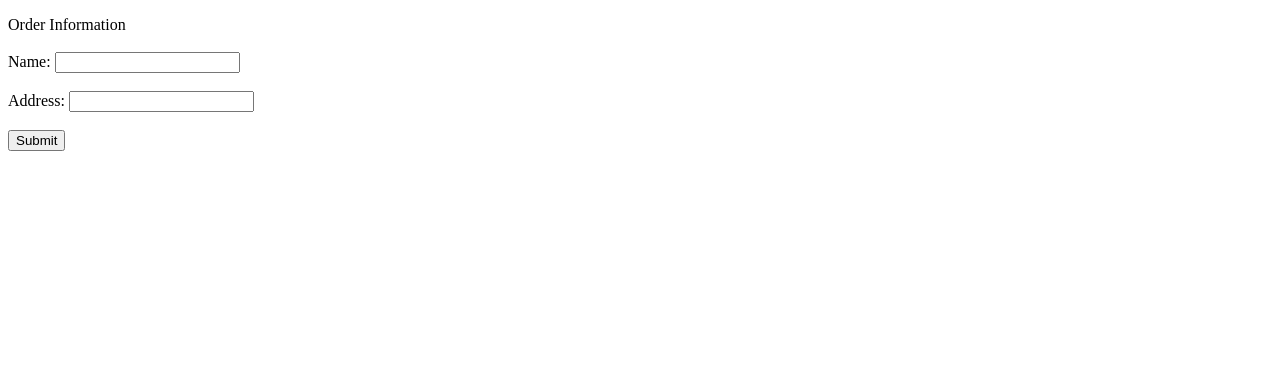
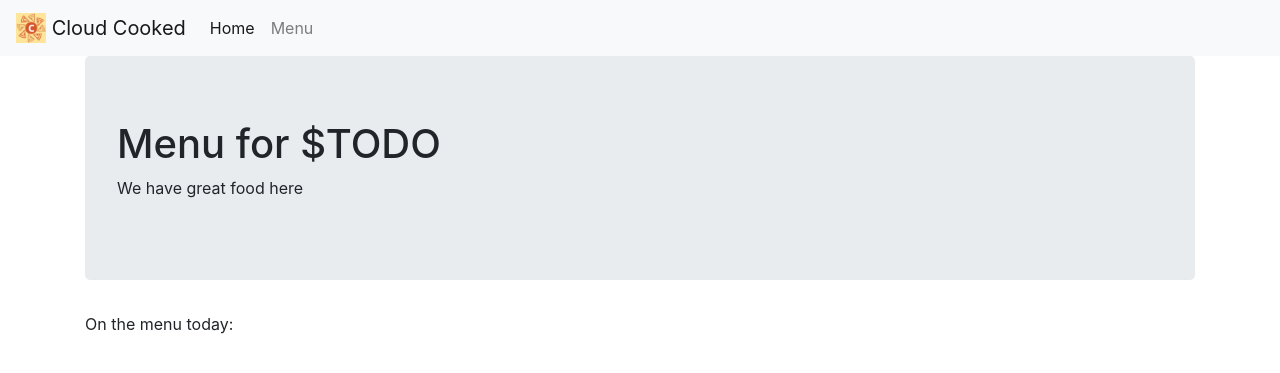
Before and after one commit to CSC468-project/cloudlab-project, a Flask app: template DockerFiles/flaskct_data/templates/home.html in a window 1280 px wide. Shown: the top 373 px of the page. Run offline with Flask 2, Linux system fonts and the light colour scheme; the template is opened without the code that fills it: most values are stand-ins (such as "Sample title", 1, 10 or a date in 2020); parts of the project's set-up code (start-up, migrations or seed data) failed here and were passed over; some libraries are stand-ins or nearby versions.

Commit message:
Update home.html

```diff
--- a/DockerFiles/flaskct_data/templates/home.html
+++ b/DockerFiles/flaskct_data/templates/home.html
@@ -1,49 +1,43 @@
 <!DOCTYPE html>
 <html lang="en">
+
 <head>
     <meta charset="UTF-8">
-    <title>Cloud Pie Services</title>
-    <script src="https://ajax.googleapis.com/ajax/libs/jquery/3.1.1/jquery.min.js"></script>
+    <title>Menu for {{ title }}</title>
+    <!-- bootstrap incl -->
+    <link rel="stylesheet" href="https://cdn.jsdelivr.net/npm/bootstrap@4.3.1/dist/css/bootstrap.min.css"
+          integrity="sha384-ggOyR0iXCbMQv3Xipma34MD+dH/1fQ784/j6cY/iJTQUOhcWr7x9JvoRxT2MZw1T" crossorigin="anonymous">
+    <link rel="icon" href="/static/cc_logo.png" type="image/png">
 
+    <!-- Navbar (Sits on top) -->
+    <nav class="navbar navbar-expand-lg navbar-light bg-light">
+        <a class="navbar-brand" href="#">
+            <img src="/static/cc_logo.png" width="30" height="30" class="d-inline-block align-top" alt="">
+            Cloud Cooked
+        </a>
+        <button class="navbar-toggler" type="button" data-toggle="collapse" data-target="#navbarNav"
+                aria-controls="navbarNav" aria-expanded="false" aria-label="Toggle navigation">
+            <span class="navbar-toggler-icon"></span>
+        </button>
+        <div class="collapse navbar-collapse" id="navbarNav">
+            <ul class="navbar-nav">
+                <li class="nav-item active">
+                    <a class="nav-link" href="/">Home <span class="sr-only">(current)</span></a>
+                </li>
+                <li class="nav-item">
+                    <a class="nav-link" href="/menu">Menu <span class="sr-only">(current)</span> </a>
+                </li>
+            </ul>
+        </div>
+    </nav>
 </head>
 
-<script>
-
-function myFunction() {
-var text1= $('#text1').val();
-var text2= $('#text2').val();
-  $.ajax({
-              url: "/join",
-              type: "POST",
-              data: {text1:text1,
-              text2:text2}
-
-          }).done(function(response) {
-
-            var html= "<br><br><br><p> <b> RESULT : <b><p>";
-
-            response =response.result;
-                 $.each(response,function(key,val){
-                 console.log(val);
-                    html+="<p>"+val+"<p>"
-
-                });
-                html +="<br>";
-                $(".show-data").append(html);
-            });
-};
-
-  </script>
 <body>
-    <p>
-        Order Information<br><br>
-
-            Name: <input type="text" id="text1" name="text1"><br><br>
-            Address: <input type="text" id="text2" name="text2"><br><br>
-            <button id="clicked" onclick="myFunction()">Submit</button>
-        </p>
-    <div class="show-data" >
-
+<section class="container">
+    <div class="jumbotron">
+        <h1>Menu for $TODO </h1>
+        <p>We have great food here</p>
     </div>
+    <p>On the menu today:</p>
+    </section>
 </body>
-</html>
```
